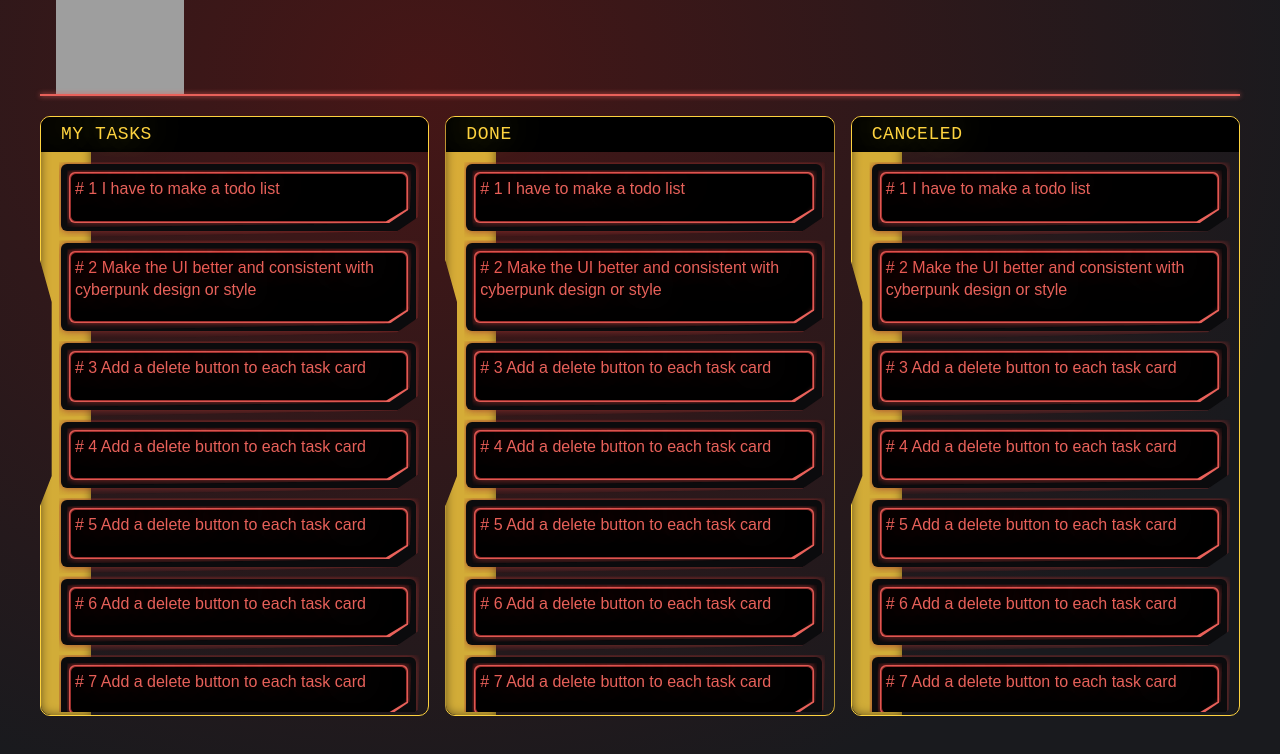
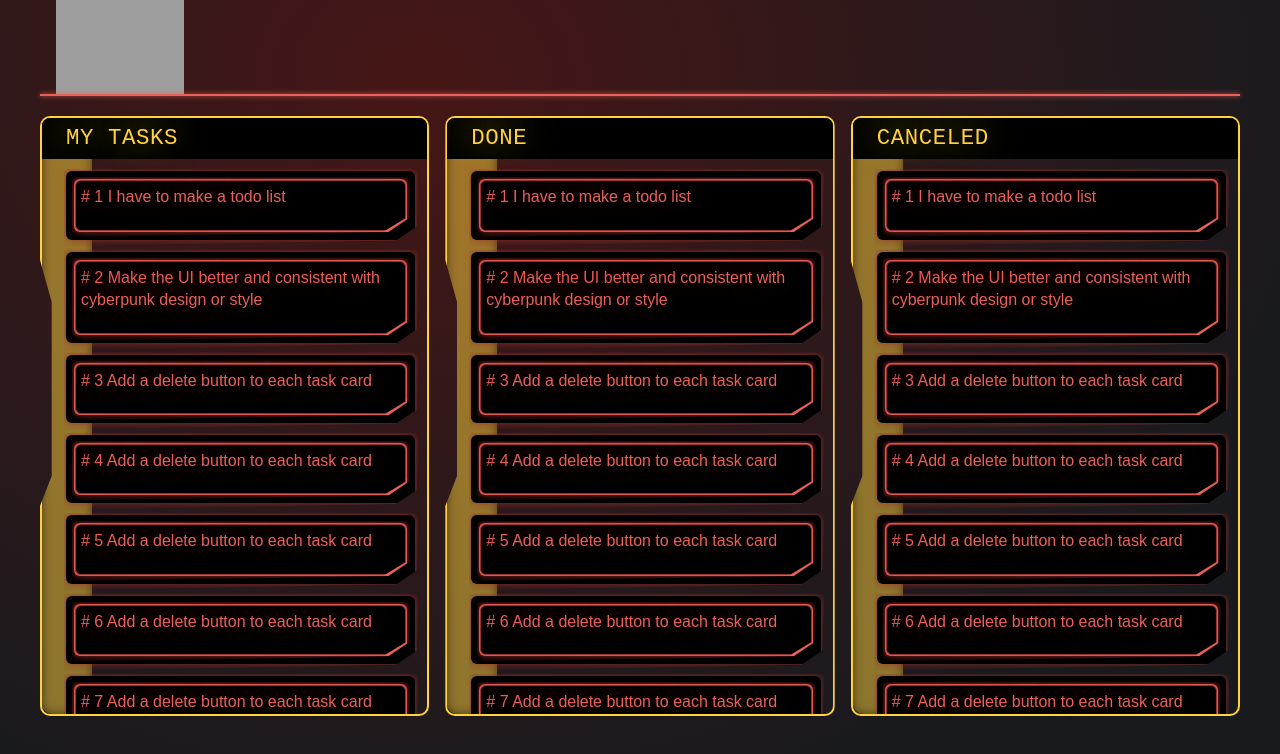
Before and after one commit to Mohaiminul69/cyberpunk-todo-app, a React (Vite) app: page / in a window 1280 px wide. Shown: the top 754 px of the page. Built offline with nearby package versions, Linux system fonts and the light colour scheme; grey boxes are pictures that could not be loaded.

Commit message:
css updated for card and list wrapper.

```diff
--- a/src/components/task-list/task-list.css
+++ b/src/components/task-list/task-list.css
@@ -1,11 +1,8 @@
 .list-wrapper {
-  /* background-color: #1e181e; */
-  border: 1px solid #fed33f;
+  border: 2px solid #fed33f;
   border-radius: 3px;
-  /* color: #fed33f; */
   border-radius: 10px;
   overflow: hidden;
-  /* padding: 0.75rem; */
   background: linear-gradient(transparent 10%),
     repeating-linear-gradient(
       to bottom,
@@ -18,7 +15,7 @@
     0 0,
     100% 0,
     100% 100%,
-    /* 6% 100%, */ 0 100%,
+    0 100%,
     0 93%,
     0 68%,
     0 65%,
@@ -29,13 +26,51 @@
   position: relative;
 }
 
+.list-wrapper::after {
+  content: "";
+  position: absolute;
+  top: 0;
+  left: 0;
+  width: 50px;
+  height: 100%;
+  pointer-events: none;
+  box-shadow: inset 0 0 10px rgba(0, 0, 0, 0.5);
+  background-color: rgba(254, 209, 63, 0.5);
+  border-radius: 10px 0 0 10px;
+  z-index: -1;
+}
+
+.list-wrapper:hover::after {
+  background-color: rgba(254, 209, 63, 1);
+}
+
+.list-title-wrapper {
+  background-color: rgba(0, 0, 0, 1);
+  padding: 5px 24px;
+  text-shadow: -9px -6px 40px currentcolor;
+}
+
+.list-title {
+  font-family: "VT323", monospace;
+  font-size: 1.4rem;
+  letter-spacing: 0.035rem;
+  text-shadow: -9px -6px 40px currentcolor;
+  color: #fed33f;
+  text-transform: uppercase;
+}
+
+.list-wrapper:hover .list-title {
+  text-shadow: 0 0 20px currentcolor;
+}
+
 .list-container {
-  padding: 12px 12px 12px 20px;
+  padding: 12px 12px 12px 24px;
   display: flex;
   flex-direction: column;
   gap: 12px;
   overflow-y: auto;
   height: 70vh;
+  scroll-behavior: smooth;
 }
 
 .list-container::-webkit-scrollbar {
@@ -44,7 +79,7 @@
 
 .list-container::-webkit-scrollbar-thumb {
   background-color: #fed33f;
-  border-radius: 4px;
+  border-radius: 10px;
 }
 
 .list-container::-webkit-scrollbar-track {
@@ -90,32 +125,3 @@
 .list-container::-webkit-scrollbar-button:horizontal:decrement {
   display: none;
 }
-
-.list-wrapper::after {
-  content: "";
-  position: absolute;
-  top: 0;
-  left: 0;
-  width: 50px;
-  height: 100%;
-  pointer-events: none;
-  box-shadow: inset 0 0 10px rgba(0, 0, 0, 0.5);
-  background-color: rgba(254, 209, 63, 0.8);
-  border-radius: 10px 0 0 10px;
-  z-index: -1;
-}
-
-.list-title-wrapper {
-  background-color: rgba(0, 0, 0, 1);
-  padding: 5px 20px;
-  text-shadow: -9px -6px 40px currentcolor;
-}
-
-.list-title {
-  font-family: "VT323", monospace;
-  font-size: 1.125rem;
-  letter-spacing: 0.035rem;
-  text-shadow: -9px -6px 40px currentcolor;
-  color: #fed33f;
-  text-transform: uppercase;
-}
--- a/src/components/task_card/task-card.css
+++ b/src/components/task_card/task-card.css
@@ -1,5 +1,5 @@
 .card--wrapper {
-  background: #0b0b0d;
+  background: #000;
   padding: 8px;
   border-radius: 6px;
 }
@@ -12,7 +12,7 @@
 
 .card {
   border-radius: 6px;
-  padding: 4px 4px 20px 4px;
+  padding: 5px 5px 21px 5px;
 }
 
 .card-shadow {
@@ -55,12 +55,22 @@
     -2px 103%
   );
   position: relative;
-  cursor: pointer;
 }
 
-.pad:hover {
-  background: linear-gradient(140deg, #000000, #1e181e),
+/* .pad:hover {
+    background: linear-gradient(140deg, #000000, #1e181e),
     radial-gradient(circle at top left, rgba(255, 255, 255, 0.05), transparent);
+    } */
+
+.card--wrapper:hover {
+  cursor: pointer;
+  background: #0b0b0d;
+}
+
+.card--wrapper:hover .pad {
+  text-shadow: 0 0 20px currentcolor;
+  border: 2px solid #be2f2d;
+  padding: 4px 4px 20px 4px;
 }
 
 .pad::before {
```
